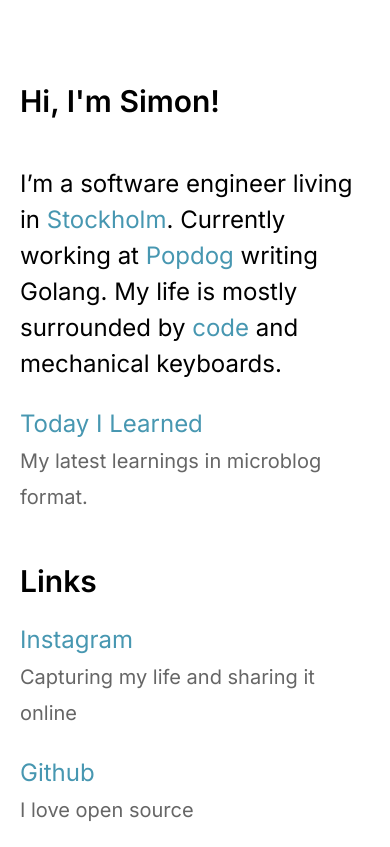
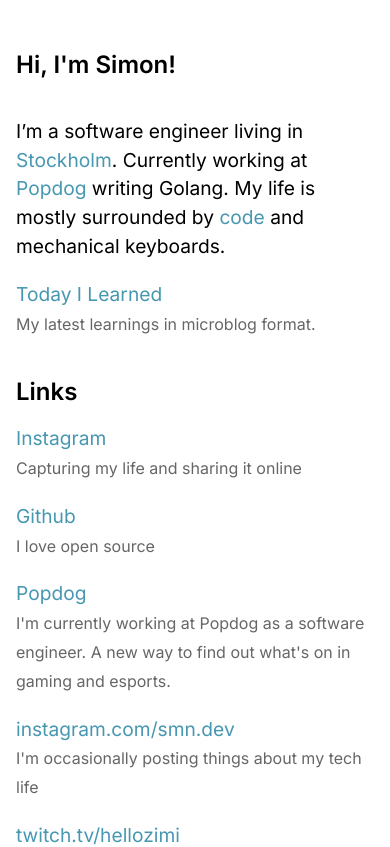
Before and after one commit to hellozimi/smn.dev, a Next.js app: page / in a window 390 px wide. Shown: the top 847 px of the page. Built offline with nearby package versions, Linux system fonts and the light colour scheme.

Commit message:
mobile friendly font-size

```diff
--- a/components/layout.module.css
+++ b/components/layout.module.css
@@ -1,7 +1,13 @@
 .container {
   max-width: 36rem;
   padding: 0 1rem;
-  margin: 3rem auto 6rem;
+  margin: 2rem auto 6rem;
+}
+
+@media only screen and (min-width: 640px) {
+  .container {
+    margin-top: 3rem;
+  }
 }
 
 .header {
--- a/styles/global.css
+++ b/styles/global.css
@@ -1,39 +1,55 @@
 @font-face {
-  font-family: "ia-quattro";
-  src: url("/fonts/ia-quattro-iAWriterQuattroS-Regular.eot");
-  src: url("/fonts/ia-quattro/iAWriterQuattroS-Regular.eot?#iefix") format("embedded-opentype"),
-    url("/fonts/ia-quattro/iAWriterQuattroS-Regular.woff2") format("woff2"),
-    url("/fonts/ia-quattro/iAWriterQuattroS-Regular.woff") format("woff");
+  font-family: 'ia-quattro';
+  src: url('/fonts/ia-quattro-iAWriterQuattroS-Regular.eot');
+  src: url('/fonts/ia-quattro/iAWriterQuattroS-Regular.eot?#iefix') format('embedded-opentype'),
+    url('/fonts/ia-quattro/iAWriterQuattroS-Regular.woff2') format('woff2'),
+    url('/fonts/ia-quattro/iAWriterQuattroS-Regular.woff') format('woff');
   font-style: normal;
   font-weight: 400;
   font-display: swap;
 }
 
 @font-face {
-  font-family: "ia-quattro";
-  src: url("/fonts/ia-quattro-iAWriterQuattroS-Regular.eot");
-  src: url("/fonts/ia-quattro/iAWriterQuattroS-Regular.eot?#iefix") format("embedded-opentype"),
-    url("/fonts/ia-quattro/iAWriterQuattroS-Regular.woff2") format("woff2"),
-    url("/fonts/ia-quattro/iAWriterQuattroS-Regular.woff") format("woff");
+  font-family: 'ia-quattro';
+  src: url('/fonts/ia-quattro-iAWriterQuattroS-Regular.eot');
+  src: url('/fonts/ia-quattro/iAWriterQuattroS-Regular.eot?#iefix') format('embedded-opentype'),
+    url('/fonts/ia-quattro/iAWriterQuattroS-Regular.woff2') format('woff2'),
+    url('/fonts/ia-quattro/iAWriterQuattroS-Regular.woff') format('woff');
   font-style: normal;
   font-weight: 700;
   font-display: swap;
 }
 
+/*
+$display-wide: 1920
+$display-narrow: 375
+
+@mixin fluid($property, $minValue, $maxValue)
+  $x: ($maxValue - $minValue)/($display-wide - $display-narrow)
+  $y: $maxValue - $display-wide * $x
+  #{$property}: calc(#{100*$x}vw + #{$y}px)
+  */
 html,
 body {
   padding: 0;
   margin: 0;
-  font-family: "Inter", -apple-system, BlinkMacSystemFont, Segoe UI, Roboto,
-    Oxygen, Ubuntu, Cantarell, Fira Sans, Droid Sans, Helvetica Neue, sans-serif;
-  font-size: 20px;
+  font-family: 'Inter', -apple-system, BlinkMacSystemFont, Segoe UI, Roboto, Oxygen, Ubuntu,
+    Cantarell, Fira Sans, Droid Sans, Helvetica Neue, sans-serif;
+    font-size: 16px;
   line-height: 1.6;
   -moz-osx-font-smoothing: grayscale;
   -webkit-font-smoothing: antialiased;
+
+}
+@media only screen and (min-width: 640px) {
+  html, body {
+    font-size: 20px;
+  }
 }
 
 .mono {
-  font-family: ia-quattro,ui-monospace,SFMono-Regular,Menlo,Monaco,Consolas,Liberation Mono,Courier New,monospace;
+  font-family: ia-quattro, ui-monospace, SFMono-Regular, Menlo, Monaco, Consolas, Liberation Mono,
+    Courier New, monospace;
 }
 
 * {
@@ -54,7 +70,6 @@ img {
   display: block;
 }
 
-
 /* PrismJS 1.23.0
 https://prismjs.com/download.html#themes=prism&languages=markup+css+clike+javascript */
 /**
@@ -63,8 +78,8 @@ https://prismjs.com/download.html#themes=prism&languages=markup+css+clike+javasc
  * @author Lea Verou
  */
 
-code[class*="language-"],
-pre[class*="language-"] {
+code[class*='language-'],
+pre[class*='language-'] {
   color: black;
   background: none;
   text-shadow: 0 1px white;
@@ -89,41 +104,45 @@ pre[class*="language-"] {
   border-radius: 8px;
 }
 
-pre[class*="language-"]::-moz-selection, pre[class*="language-"] ::-moz-selection,
-code[class*="language-"]::-moz-selection, code[class*="language-"] ::-moz-selection {
+pre[class*='language-']::-moz-selection,
+pre[class*='language-'] ::-moz-selection,
+code[class*='language-']::-moz-selection,
+code[class*='language-'] ::-moz-selection {
   text-shadow: none;
   background: #b3d4fc;
 }
 
-pre[class*="language-"]::selection, pre[class*="language-"] ::selection,
-code[class*="language-"]::selection, code[class*="language-"] ::selection {
+pre[class*='language-']::selection,
+pre[class*='language-'] ::selection,
+code[class*='language-']::selection,
+code[class*='language-'] ::selection {
   text-shadow: none;
   background: #b3d4fc;
 }
 
 @media print {
-	code[class*="language-"],
-	pre[class*="language-"] {
+  code[class*='language-'],
+  pre[class*='language-'] {
     text-shadow: none;
   }
 }
 
 /* Code blocks */
-pre[class*="language-"] {
+pre[class*='language-'] {
   padding: 1em;
-	margin: .5em 0;
+  margin: 0.5em 0;
   overflow: auto;
 }
 
-:not(pre) > code[class*="language-"],
-pre[class*="language-"] {
+:not(pre) > code[class*='language-'],
+pre[class*='language-'] {
   background: #f5f2f0;
 }
 
 /* Inline code */
-:not(pre) > code[class*="language-"] {
-	padding: .1em;
-	border-radius: .3em;
+:not(pre) > code[class*='language-'] {
+  padding: 0.1em;
+  border-radius: 0.3em;
   white-space: normal;
 }
 
@@ -139,7 +158,7 @@ pre[class*="language-"] {
 }
 
 .token.namespace {
-	opacity: .7;
+  opacity: 0.7;
 }
 
 .token.property,
@@ -168,7 +187,7 @@ pre[class*="language-"] {
 .style .token.string {
   color: #9a6e3a;
   /* This background color was intended by the author of this theme. */
-	background: hsla(0, 0%, 100%, .5);
+  background: hsla(0, 0%, 100%, 0.5);
 }
 
 .token.atrule,
@@ -179,7 +198,7 @@ pre[class*="language-"] {
 
 .token.function,
 .token.class-name {
-	color: #DD4A68;
+  color: #dd4a68;
 }
 
 .token.regex,
```
Lines whose indentation alone changed are shown as unchanged.
